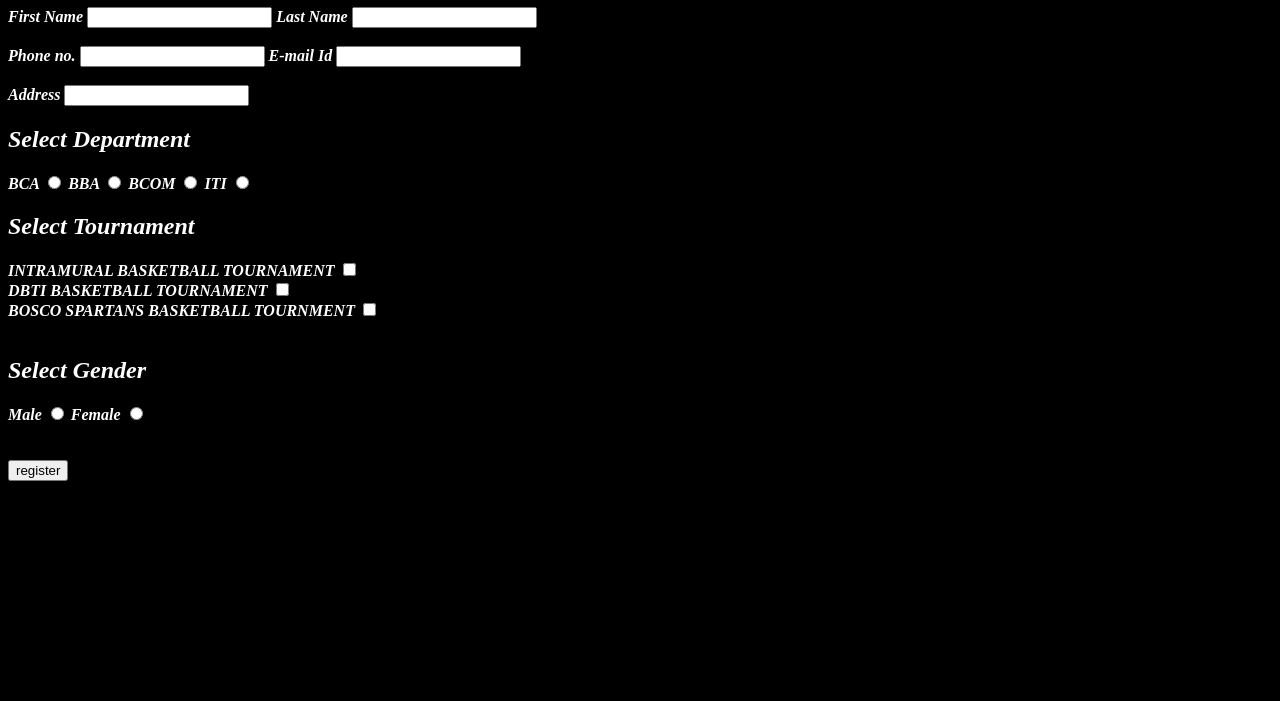
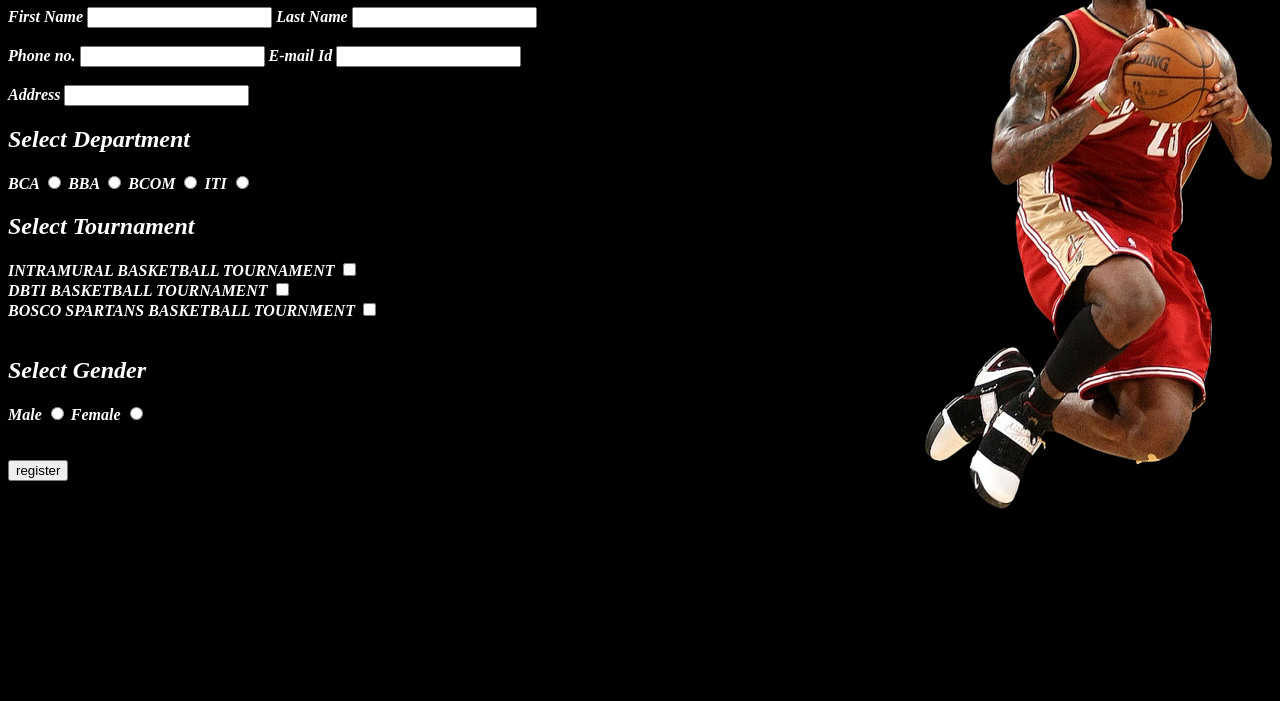
Before and after one commit to AjitEmj/AjitEmj-github.io, a plain HTML site: page basketregis.html in a window 1280 px wide. Shown: the part 99-800 px from the top of the page. Drawn offline with Linux system fonts and the light colour scheme.

Commit message:
Update basketregis.html

```diff
--- a/basketregis.html
+++ b/basketregis.html
@@ -15,7 +15,7 @@ return false;
 </body>
 
 <body>
-<img src="basket2.jpg" align="right" >
+<img src="html web image\basket2.jpg" align="right" >
 <li style="font-style: italic; color:white; font-weight:bold;">
 <form  name="myform" method="post" onsubmit="return valid()">
 <h1>BasketBall Registration Form</h1>
```
